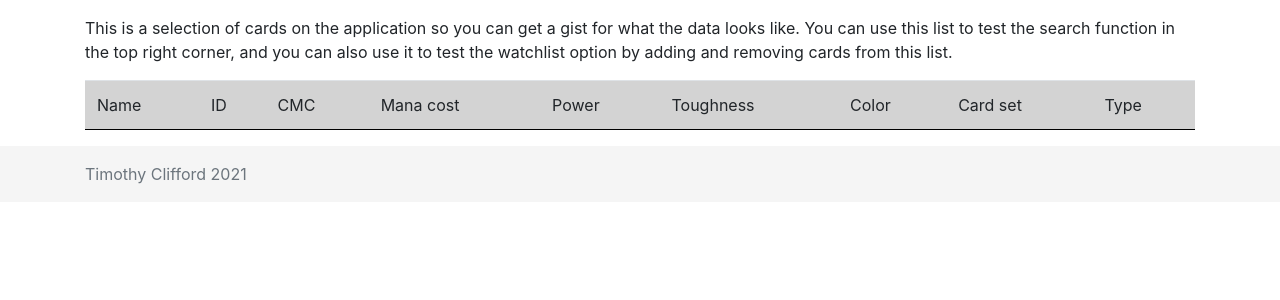
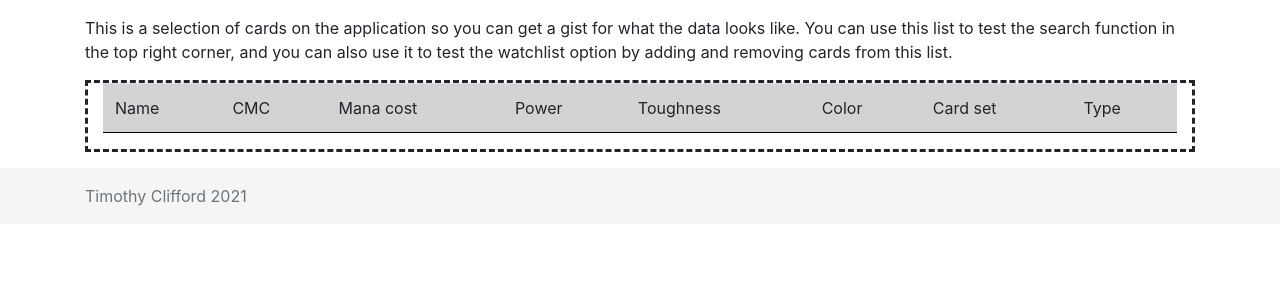
Before and after one commit to ticlifford/mimicvat, a Flask app: page /list in a window 1280 px wide. Shown: the part 92-392 px from the top of the page. Run offline with Flask 2, Linux system fonts and the light colour scheme; data that the repository does not hold is empty; some libraries are stand-ins or nearby versions.

Commit message:
front-end

```diff
--- a/templates/collection.html
+++ b/templates/collection.html
@@ -56,7 +56,6 @@
                         <th scope="col">Card name</th>
                         <th scope="col"style="text-align:right;">Code</th>
                         <th scope="col"style="text-align:right;">Cost</th>
-                        <th scope="col"style="text-align:right;">MSRP</th>
                         <th scope="col">Number owned</th>
                     </tr>
                 </thead>
@@ -66,7 +65,6 @@
                     <!--<td></td>-->
                         <td><a href="/search/{{card["CARD_ID"]}}">{{card["NAME"]}}</a></td>
                         <td style="text-align:right;">{{card["code"]}}</td>
-                        <td style="text-align:right;>{{card["cost_paid"]}}</td>
                         <td style="text-align:right;">{{card["msrp"]}}</td>
                         <td style=text-align:right;>{{card["number_owned"]}}</td>
                         <td>
--- a/templates/listLayout.html
+++ b/templates/listLayout.html
@@ -10,11 +10,12 @@
    and you can also use it to test the watchlist option by adding and removing cards from this list.
 </p>
 
-
-<table style="white-space: nowrap;" class="table">
+<div class = "container" style = "border-style: dashed;">
+    <div class="row">
+        <div class="col">
+<table style="white-space: nowrap;" class="table text-center">
         <thead>
            <td class="headrow">Name</td>
-           <td class="headrow">ID</td>
            <td class="headrow">CMC</td>
            <td class="headrow">Mana cost</td>
            <td class="headrow">Power</td>
@@ -26,7 +27,6 @@
         {% for row in rows %}
            <tr>
               <td><a href="search/{{row["ID"]}}">{{row["NAME"]}}</a></td>
-              <td>{{row["ID"]}}</td>
               <td> {{ row["CMC"]}}</td>
               <td> {{ row["MANACOST"]}}</td>
               <td> {{ row["POWER"]}}</td>
@@ -39,5 +39,7 @@
            </tr>
         {% endfor %}
      </table>
-
+    </div>
+</div>
+</div>
 {% endblock %}
```
